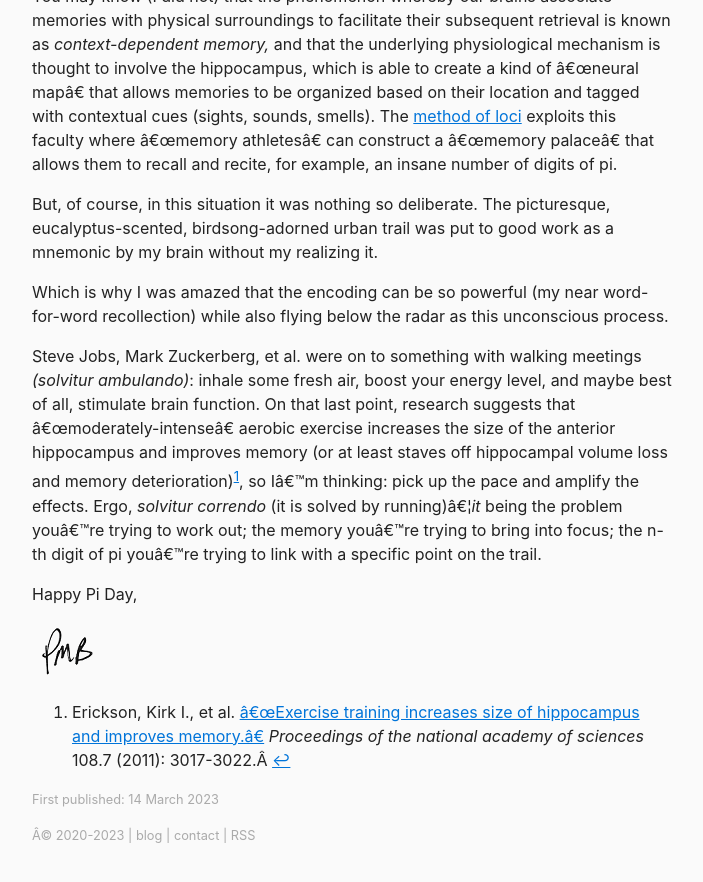
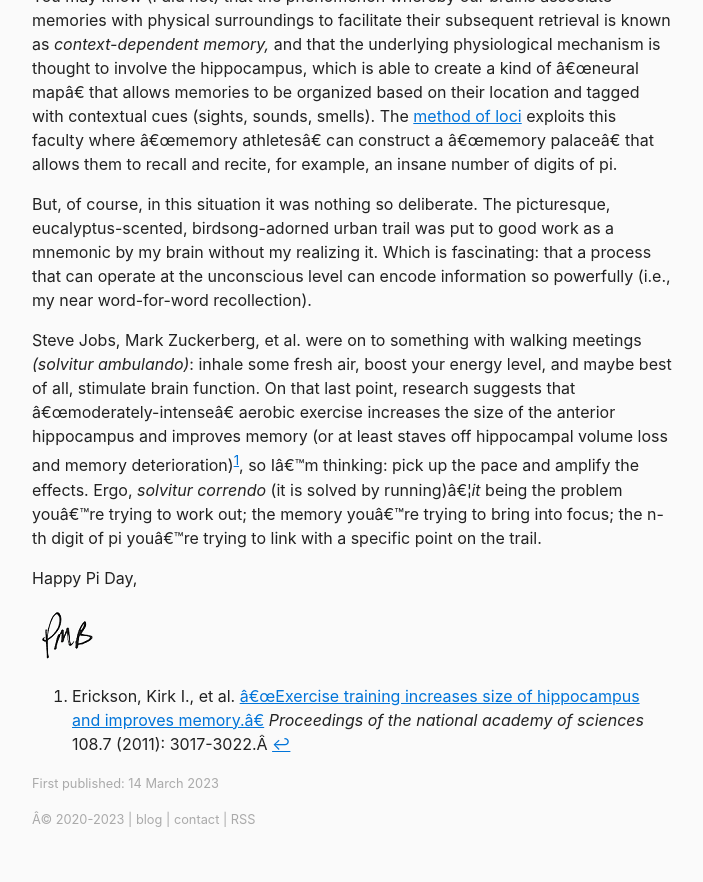
Before and after one commit to berensp/berensp.github.io, a Jekyll site: the page built from _posts/2023-03-14-solvitur-currendo.md, in a window 1280 px wide, cut to the strip 582-1475 px from the top of the page. Shown: the top 882 px of the strip, without its empty margins (288-991 px from the left). Built offline with Jekyll 4.4.1, drawn with Linux system fonts in a browser that asks for light colours; a script that is not in the unit is left out.

Commit message:
Update 2023-03-14-solvitur-currendo.md

```diff
--- a/_posts/2023-03-14-solvitur-currendo.md
+++ b/_posts/2023-03-14-solvitur-currendo.md
@@ -14,9 +14,7 @@ The other day I'm loping down the [Historic Trail on Mount Sutro](/twin-peaks-mt
 
 You may know (I did not) that the phenomenon whereby our brains associate memories with physical surroundings to facilitate their subsequent retrieval is known as *context-dependent memory,* and that the underlying physiological mechanism is thought to involve the hippocampus, which is able to create a kind of "neural map" that allows memories to be organized based on their location and tagged with contextual cues (sights, sounds, smells). The [method of loci](https://en.wikipedia.org/wiki/method_of_loci) exploits this faculty where "memory athletes" can construct a "memory palace" that allows them to recall and recite, for example, an insane number of digits of pi.
 
-But, of course, in this situation it was nothing so deliberate. The picturesque, eucalyptus-scented, birdsong-adorned urban trail was put to good work as a mnemonic by my brain without my realizing it.
-
-Which is why I was amazed that the encoding can be so powerful (my near word-for-word recollection) while also flying below the radar as this unconscious process.
+But, of course, in this situation it was nothing so deliberate. The picturesque, eucalyptus-scented, birdsong-adorned urban trail was put to good work as a mnemonic by my brain without my realizing it. Which is fascinating: that a process that can operate at the unconscious level can encode information so powerfully (i.e., my near word-for-word recollection).
 
 Steve Jobs, Mark Zuckerberg, et al. were on to something with walking meetings *(solvitur ambulando)*: inhale some fresh air, boost your energy level, and maybe best of all, stimulate brain function. On that last point, research suggests that "moderately-intense" aerobic exercise increases the size of the anterior hippocampus and improves memory (or at least staves off hippocampal volume loss and memory deterioration)[^1], so I'm thinking: pick up the pace and amplify the effects. Ergo, *solvitur correndo* (it is solved by running)...*it* being the problem you're trying to work out; the memory you're trying to bring into focus; the n-th digit of pi you're trying to link with a specific point on the trail.
 
```
